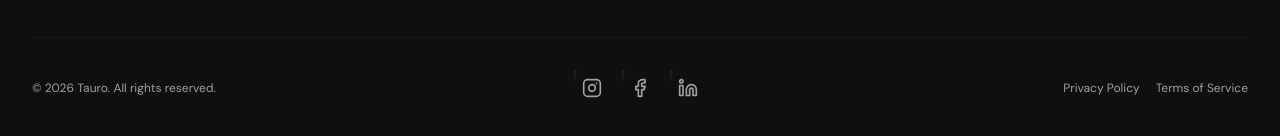
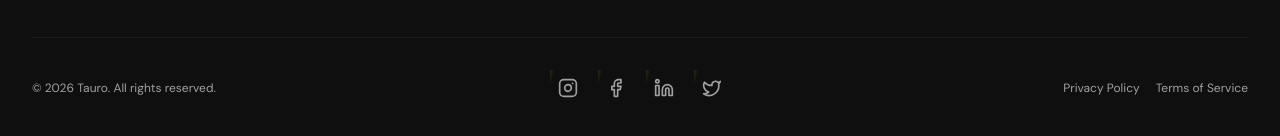
Before and after one commit to Julianb233/tauro, a Next.js app: page / in a window 1280 px wide. Shown: the part 4406-4542 px from the top of the page. Built offline with nearby package versions, Linux system fonts and the light colour scheme; a web font is replaced by a local one.

Commit message:
feat(1-03): add Twitter/X social icon to footer
Complete the social media icon set with all four platforms: Instagram,
Facebook, LinkedIn, and Twitter/X.

Co-Authored-By: Claude Opus 4.6 (1M context) <noreply@anthropic.com>

```diff
--- a/src/components/footer.tsx
+++ b/src/components/footer.tsx
@@ -1,5 +1,5 @@
 import Link from "next/link";
-import { Mail, Phone, MapPin, Instagram, Facebook, Linkedin } from "lucide-react";
+import { Mail, Phone, MapPin, Instagram, Facebook, Linkedin, Twitter } from "lucide-react";
 import { Logo } from "@/components/logo";
 import { GoldShimmer } from "@/components/ui/gold-shimmer";
 
@@ -160,6 +160,17 @@ export function Footer() {
                 <Linkedin className="size-5" />
               </a>
             </GoldShimmer>
+            <GoldShimmer>
+              <a
+                href="https://x.com/taurorealty"
+                target="_blank"
+                rel="noopener noreferrer"
+                className="inline-flex items-center justify-center rounded-md p-2 text-muted-foreground transition-colors hover:text-gold"
+                aria-label="X (Twitter)"
+              >
+                <Twitter className="size-5" />
+              </a>
+            </GoldShimmer>
           </div>
           <div className="flex gap-4">
             <Link
```
